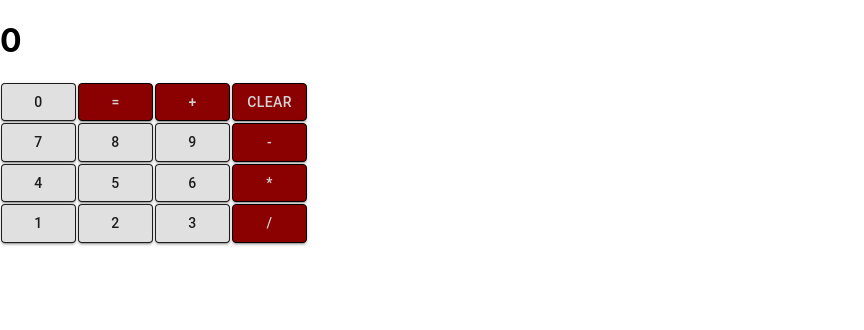
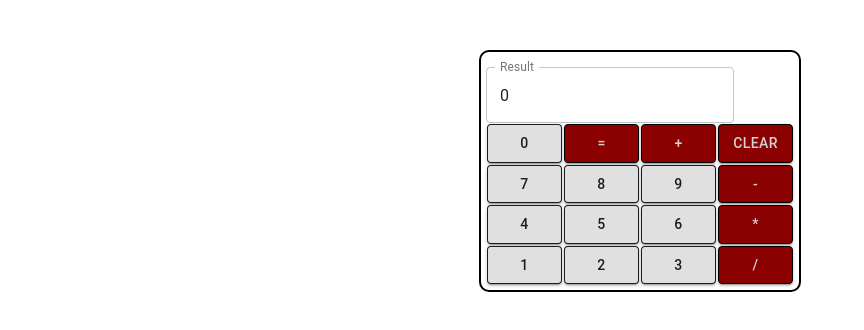
Before and after one commit to bozhkoveselin96/simple-calculator-with-react, a React (Create React App) app: page / in a window 1280 px wide. Shown: the top 330 px of the page, without its empty margins (0-864 px from the left). Built offline with nearby package versions, Linux system fonts and the light colour scheme.

Commit message:
Screen changes.

```diff
--- a/src/App.css
+++ b/src/App.css
@@ -51,3 +51,11 @@
   margin: 1px !important;
   border: 1px solid black !important;
 }
+
+.calculator {
+  width: 308px;
+  border: 2px solid black;
+  border-radius: 10px;
+  margin: 50px auto auto;
+  padding: 15px 5px 5px;
+}
--- a/src/Components/Container.js
+++ b/src/Components/Container.js
@@ -1,7 +1,6 @@
 import React, { Component } from "react";
 import ScreenComponent from "./ScreenComponent";
 import ButtonComponent from "./ButtonComponent";
-
 
 const errorMessage = 'Cannot be divided by zero!';
 
@@ -113,7 +112,7 @@ export default class Container extends Component {
 
     render() {
         return (
-            <div>
+            <div className="calculator">
                 <ScreenComponent state={ this.state } />
                 { this.renderButtonsSection(['0', '=', '+', 'CLEAR']) }
                 { this.renderButtonsSection(['7', '8', '9', '-']) }
--- a/src/Components/ScreenComponent.js
+++ b/src/Components/ScreenComponent.js
@@ -1,18 +1,35 @@
 import React, { Component } from "react";
+import TextField from '@material-ui/core/TextField';
+import "../App.css";
+import { createMuiTheme } from '@material-ui/core/styles';
+
+const darkTheme = createMuiTheme({ secondary: { dark: '#8b0000'} });
 
 export default class ScreenComponent extends Component {
     showScreen = () => {
         let state = this.props.state;
         if (state.firstNumber) {
             return (
-                <h1>
-                    { state.firstNumber }
-                    { state.operation }
-                    { state.secondNumber }
-                </h1>
+                <TextField
+                    className="result-field"
+                    id="outlined-basic"
+                    label="Result"
+                    variant="outlined"
+                    value={
+                        state.firstNumber +
+                        state.operation   +
+                        state.secondNumber
+                    }
+                    />
             );
         } else {
-            return <h1>0</h1>
+            return <TextField
+                className="result-field"
+                id="outlined-basic"
+                label="Result"
+                variant="outlined"
+                value="0"
+            />
         }
     }
     render() {
```
